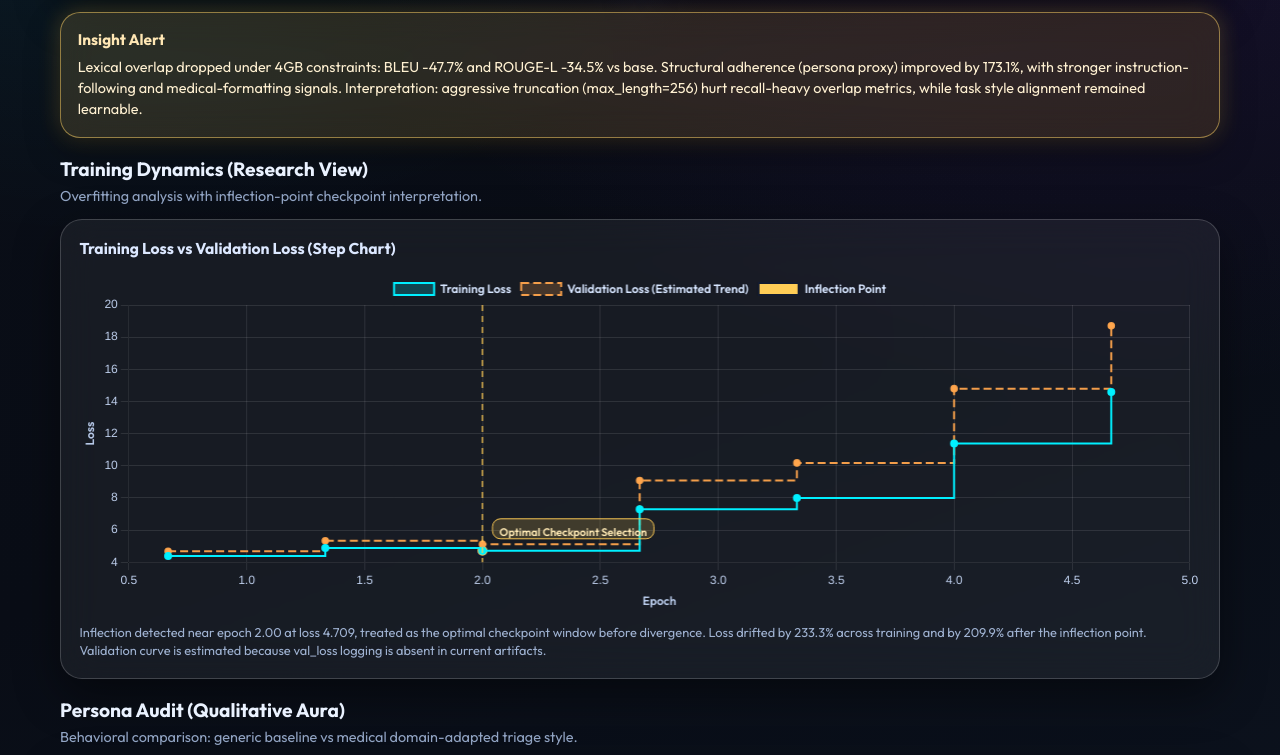
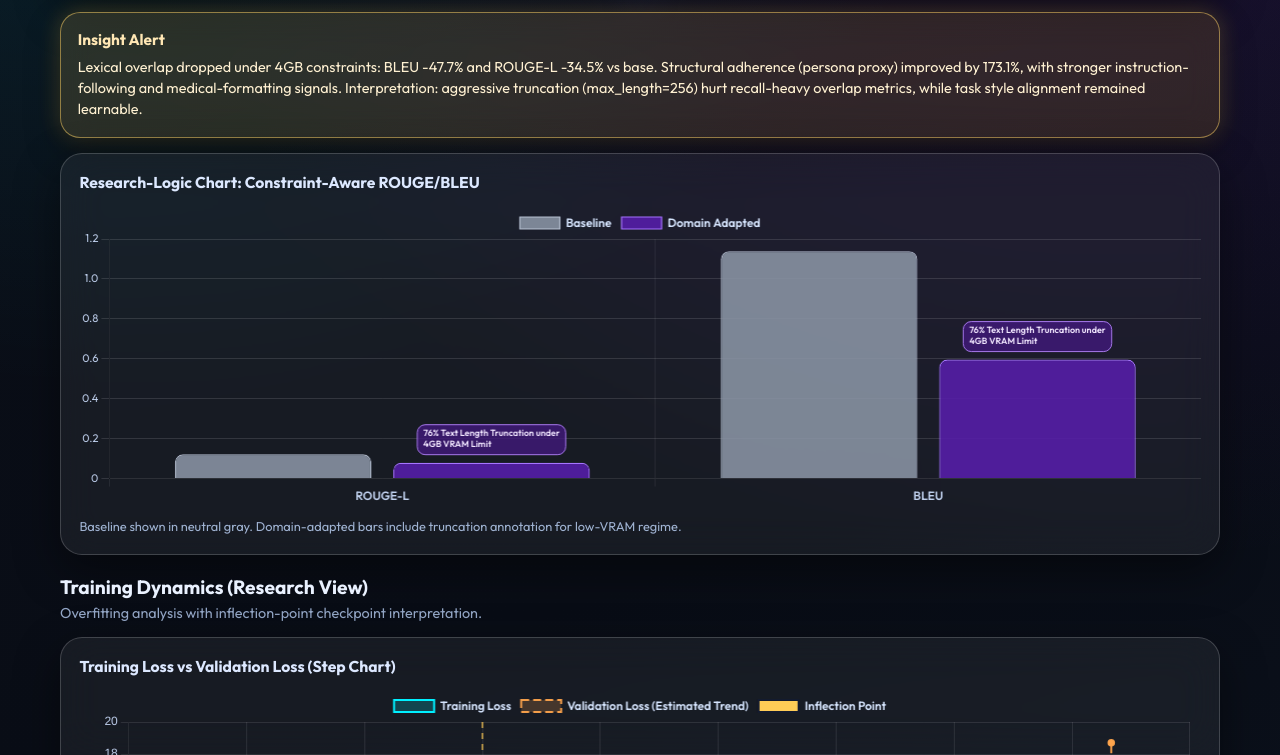
Before and after one commit to asadahmad23cse/aidevop, a plain HTML site: page dashboard/index.html in a window 1280 px wide. Shown: the part 1026-1781 px from the top of the page. Drawn offline with nearby package versions, Linux system fonts and the light colour scheme.

Commit message:
Add research-logic ROUGE/BLEU chart with truncation labels

```diff
--- a/dashboard/app.js
+++ b/dashboard/app.js
@@ -287,6 +287,151 @@ function renderEvalChart(data) {
         },
       },
     },
+  });
+}
+
+function drawRoundedRect(ctx, x, y, w, h, r) {
+  if (typeof ctx.roundRect === "function") {
+    ctx.beginPath();
+    ctx.roundRect(x, y, w, h, r);
+    ctx.fill();
+    ctx.stroke();
+    return;
+  }
+  ctx.fillRect(x, y, w, h);
+  ctx.strokeRect(x, y, w, h);
+}
+
+function renderResearchLogicChart(evalData) {
+  const canvas = document.getElementById("researchLogicChart");
+  if (!canvas || typeof Chart === "undefined") return;
+
+  const truncationLabelPlugin = {
+    id: "truncationLabelPlugin",
+    afterDatasetsDraw(chart, _args, options) {
+      const label = options?.label || "76% Text Length Truncation under 4GB VRAM Limit";
+      const targetDatasetIndex = options?.targetDatasetIndex ?? 1;
+      const meta = chart.getDatasetMeta(targetDatasetIndex);
+      if (!meta || !meta.data) return;
+
+      const { ctx, chartArea } = chart;
+      ctx.save();
+      ctx.font = "600 9px Outfit";
+      ctx.textAlign = "left";
+      ctx.textBaseline = "top";
+
+      meta.data.forEach((bar) => {
+        const x = bar.x;
+        const y = bar.y;
+        const maxWidth = 140;
+        const lineHeight = 11;
+
+        const words = label.split(" ");
+        const lines = [];
+        let line = "";
+        words.forEach((word) => {
+          const trial = line ? `${line} ${word}` : word;
+          if (ctx.measureText(trial).width > maxWidth && line) {
+            lines.push(line);
+            line = word;
+          } else {
+            line = trial;
+          }
+        });
+        if (line) lines.push(line);
+
+        const boxWidth = Math.min(
+          maxWidth + 12,
+          Math.max(...lines.map((ln) => ctx.measureText(ln).width)) + 12,
+        );
+        const boxHeight = lines.length * lineHeight + 8;
+        const boxX = Math.min(
+          Math.max(x - boxWidth / 2, chartArea.left + 4),
+          chartArea.right - boxWidth - 4,
+        );
+        const boxY = Math.max(y - boxHeight - 8, chartArea.top + 4);
+
+        ctx.fillStyle = "rgba(65, 26, 122, 0.82)";
+        ctx.strokeStyle = "rgba(182, 132, 255, 0.9)";
+        ctx.lineWidth = 1;
+        drawRoundedRect(ctx, boxX, boxY, boxWidth, boxHeight, 8);
+
+        ctx.fillStyle = "#f1e6ff";
+        lines.forEach((ln, idx) => {
+          ctx.fillText(ln, boxX + 6, boxY + 4 + idx * lineHeight);
+        });
+      });
+
+      ctx.restore();
+    },
+  };
+
+  new Chart(canvas, {
+    type: "bar",
+    data: {
+      labels: ["ROUGE-L", "BLEU"],
+      datasets: [
+        {
+          label: "Baseline",
+          data: [evalData.base_model.rouge_l, evalData.base_model.bleu],
+          backgroundColor: "rgba(143, 153, 170, 0.85)",
+          borderColor: "rgba(188, 198, 215, 0.95)",
+          borderWidth: 1.2,
+          borderRadius: 8,
+        },
+        {
+          label: "Domain Adapted",
+          data: [evalData.fine_tuned_model.rouge_l, evalData.fine_tuned_model.bleu],
+          backgroundColor: "rgba(86, 30, 168, 0.9)",
+          borderColor: "rgba(166, 116, 255, 1)",
+          borderWidth: 1.2,
+          borderRadius: 8,
+        },
+      ],
+    },
+    options: {
+      responsive: true,
+      maintainAspectRatio: true,
+      plugins: {
+        truncationLabelPlugin: {
+          label: "76% Text Length Truncation under 4GB VRAM Limit",
+          targetDatasetIndex: 1,
+        },
+        legend: {
+          labels: {
+            color: "#d7e6ff",
+            font: { family: "Outfit", size: 12, weight: "600" },
+          },
+        },
+        tooltip: {
+          callbacks: {
+            label: (ctx) => `${ctx.dataset.label}: ${format(ctx.raw, 4)}`,
+            afterLabel: (ctx) =>
+              ctx.datasetIndex === 1
+                ? "76% Text Length Truncation under 4GB VRAM Limit"
+                : "",
+          },
+        },
+      },
+      scales: {
+        x: {
+          ticks: {
+            color: "#c0d1ee",
+            font: { family: "Outfit", size: 12, weight: "600" },
+          },
+          grid: { color: "rgba(255,255,255,0.08)" },
+        },
+        y: {
+          beginAtZero: true,
+          ticks: {
+            color: "#c0d1ee",
+            font: { family: "Outfit", size: 11 },
+          },
+          grid: { color: "rgba(255,255,255,0.12)" },
+        },
+      },
+    },
+    plugins: [truncationLabelPlugin],
   });
 }
 
@@ -846,6 +991,7 @@ function initInferencePlayground() {
   const structural = buildStructuralProxyScores();
 
   renderEvalChart(evalData);
+  renderResearchLogicChart(evalData);
   renderImpactRadarChart(evalData, structural);
   renderImpactNarrative(evalData, structural);
   renderTrainingDynamicsChart(training);
--- a/dashboard/index.html
+++ b/dashboard/index.html
@@ -87,6 +87,13 @@
           <p id="insightBody"></p>
         </aside>
       </div>
+      <article class="panel glass research-logic-panel">
+        <h3 class="widget-title">Research-Logic Chart: Constraint-Aware ROUGE/BLEU</h3>
+        <canvas id="researchLogicChart" aria-label="Constraint-aware ROUGE and BLEU chart"></canvas>
+        <p class="chart-footnote">
+          Baseline shown in neutral gray. Domain-adapted bars include truncation annotation for low-VRAM regime.
+        </p>
+      </article>
     </section>
 
     <section id="dynamics" class="dynamics-section reveal" data-delay="590">
--- a/dashboard/styles.css
+++ b/dashboard/styles.css
@@ -255,6 +255,10 @@ main {
   gap: 0.95rem;
 }
 
+.research-logic-panel {
+  margin-top: 0.95rem;
+}
+
 .widget-title {
   margin: 0 0 0.9rem;
   font-size: 0.98rem;
@@ -274,6 +278,11 @@ main {
 #trainingDynamicsChart {
   width: 100% !important;
   max-height: 340px;
+}
+
+#researchLogicChart {
+  width: 100% !important;
+  max-height: 300px;
 }
 
 .chart-footnote {
```
